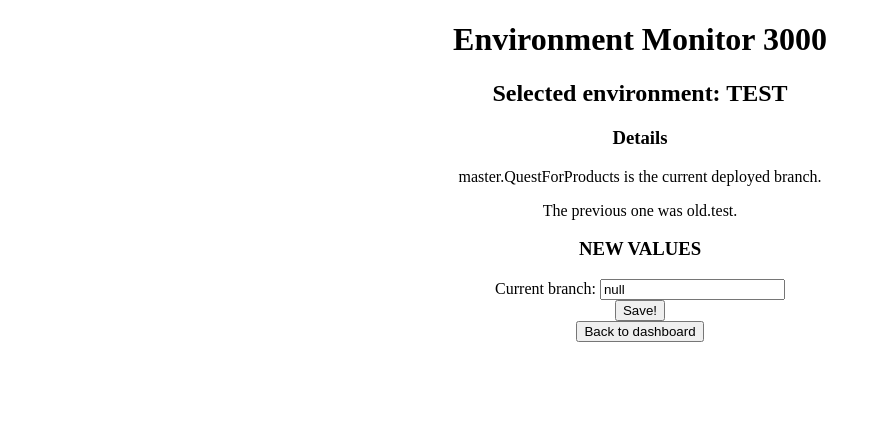
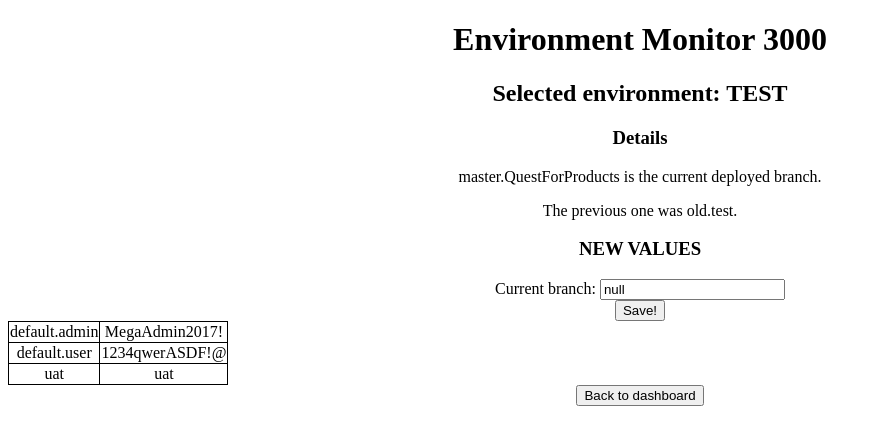
Before and after one commit to Pascutron/angular, an Angular app in the folder monitor2/: page /environments/1 in a window 1280 px wide. Shown: the top 444 px of the page, without its empty margins (0-881 px from the left). Built offline with nearby package versions, Linux system fonts and the light colour scheme.

Commit message:
Added users partial implementation

```diff
--- a/monitor2/src/app/environment-details/environment-details.component.html
+++ b/monitor2/src/app/environment-details/environment-details.component.html
@@ -20,6 +20,19 @@
   </form>
 </section>
 
+<section>
+  <table>
+    <tr *ngFor="let users of targetUsers">
+      <td>
+        {{users.username}}
+      </td>
+      <td>
+        {{users.password}}
+      </td>
+    </tr>
+  </table>
+</section>
+
 <button (click)="goToEnvironmentList()">Back to dashboard</button>
 
 <!-- required [(ngModel)]="environment.currentBranch" -->
--- a/monitor2/src/app/environment-details/environment-details.component.ts
+++ b/monitor2/src/app/environment-details/environment-details.component.ts
@@ -4,6 +4,7 @@ import { FormsModule } from '@angular/forms';
 
 import { Environment } from '../environment';
 import { EnvironmentServiceService } from '../environment-service.service';
+import { UserAccounts } from '../userAccounts';
 
 @Component({
   selector: 'app-environment-details',
@@ -13,6 +14,7 @@ import { EnvironmentServiceService } from '../environment-service.service';
 export class EnvironmentDetailsComponent implements OnInit, OnDestroy {
 
   environment: Environment;
+  targetUsers: UserAccounts[] = [];
   sub: any;
 
   constructor(private route:ActivatedRoute,
@@ -23,7 +25,20 @@ export class EnvironmentDetailsComponent implements OnInit, OnDestroy {
     this.sub = this.route.params.subscribe(params => {
         let id = Number.parseInt(params['id']);
         this.environment = this.environmentService.get(id);
+        this.targetUsers = this.environmentService.getUsers();
+
+        var getEnviromentUsers = this.environment.name;
+        var getAllUsers = this.targetUsers;
+
+        //let filtrado
+        //if()
+
+        console.log(getAllUsers);
+        console.log('EL LENGHT = ' + getAllUsers.length);
+        console.log(getEnviromentUsers);
+        console.log(id);
     })
+
   }
 
   ngOnDestroy(): void{
--- a/monitor2/src/app/environment-service.service.ts
+++ b/monitor2/src/app/environment-service.service.ts
@@ -1,5 +1,6 @@
 import { Injectable } from '@angular/core';
-import { Environment } from './environment'
+import { Environment } from './environment';
+import { UserAccounts } from './userAccounts';
 
 let ENVIRONMENTS : Environment[] = [
   {id: 1, name: 'TEST', currentBranch: 'master.QuestForProducts', previousBranch: 'old.test', newBranch: 'null'},
@@ -9,6 +10,12 @@ let ENVIRONMENTS : Environment[] = [
   {id: 5, name: 'SLOT01', currentBranch: 'integration', previousBranch: 'old.slot01', newBranch: 'null'}
 ];
 
+let USERACCOUNTS : UserAccounts[] = [
+  {environment: 'TEST', platform: 'Vault', username: 'default.admin', password: 'MegaAdmin2017!'},
+  {environment: 'TEST', platform: 'Quest', username: 'default.user', password: '1234qwerASDF!@'},
+  {environment: 'UAT', platform: 'Quest', username: 'uat', password: 'uat'}
+];
+
 @Injectable()
 export class EnvironmentServiceService {
 
@@ -16,6 +23,10 @@ export class EnvironmentServiceService {
 
   getAll(): Environment[] {
     return ENVIRONMENTS;
+  }
+
+  getUsers(): UserAccounts[] {
+    return USERACCOUNTS;
   }
 
   get(id: number) : Environment{
--- /dev/null
+++ b/monitor2/src/app/userAccounts.ts
@@ -0,0 +1,6 @@
+export interface UserAccounts {
+  environment: string;
+  platform: string;
+  username: string;
+  password: string;
+}
--- a/monitor2/src/styles.css
+++ b/monitor2/src/styles.css
@@ -13,3 +13,8 @@ input.ng-invalid {
   background-color: rgba(255, 0, 0, 0.2);
   color: red;
 }
+
+table, th, td {
+    border: 1px solid black;
+    border-collapse: collapse;
+}
```
